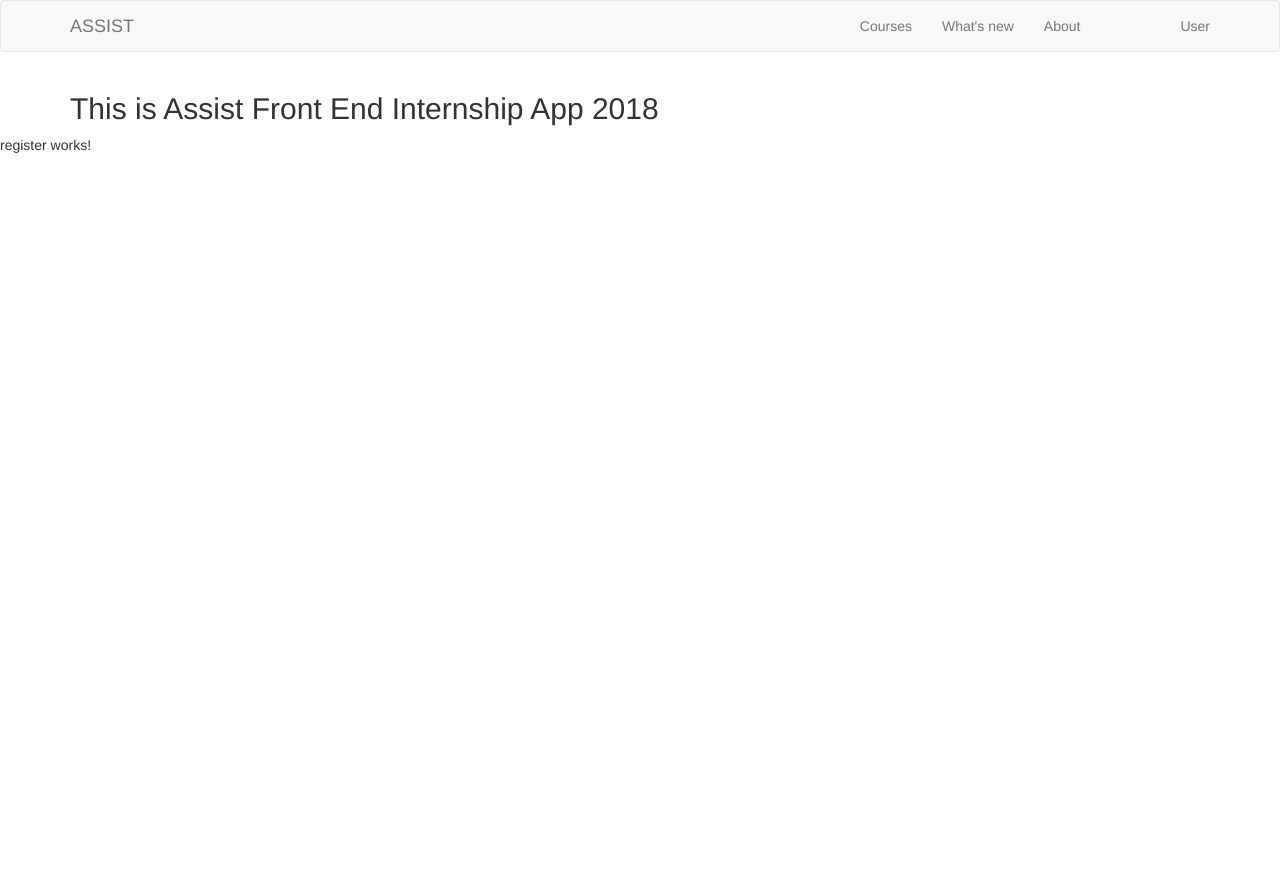
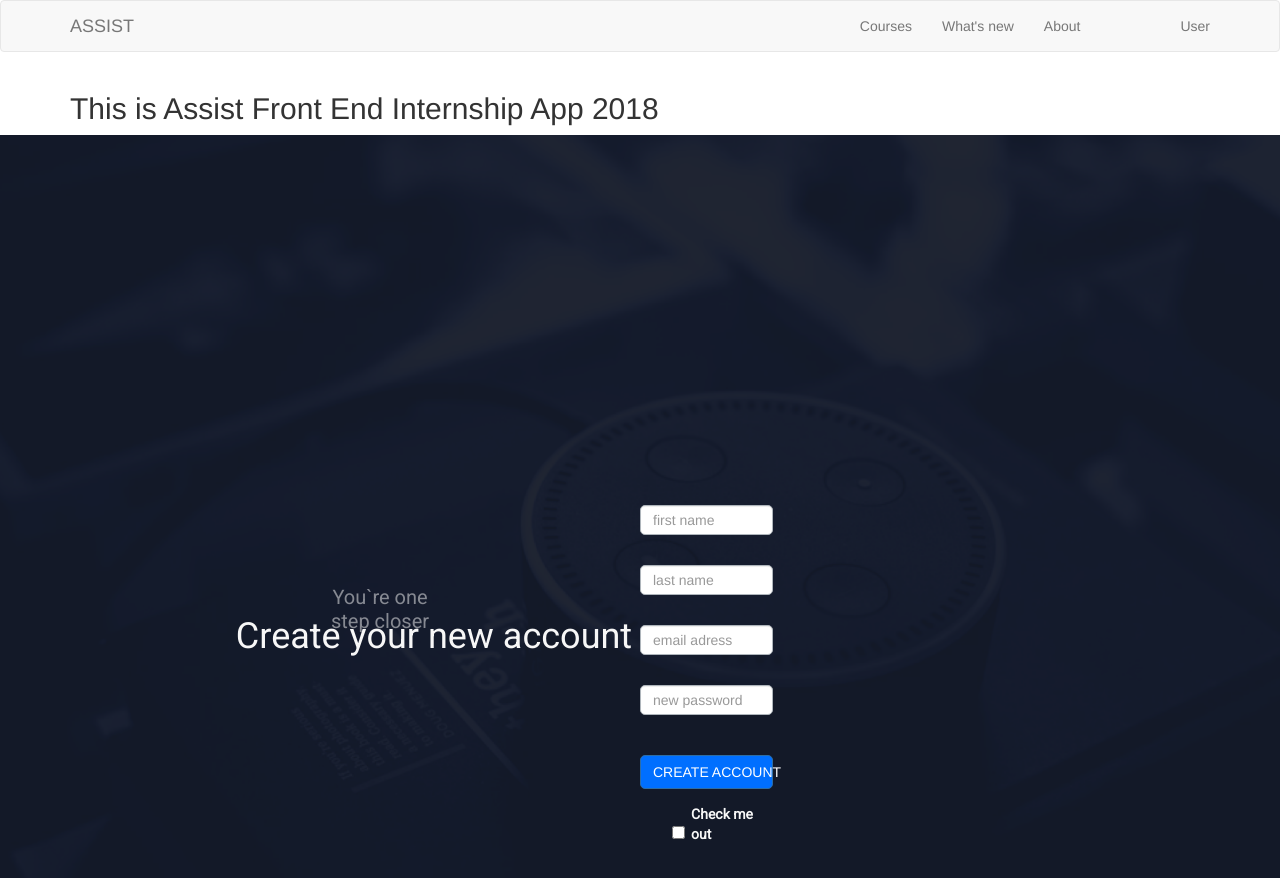
Before and after one commit to internbogdanpatraucean/green_team, an Angular app: page /register in a window 1280 px wide. Shown: the top 878 px of the page. Before the commit the page ends 800 px from the top, so only its background shows below. Built offline with nearby package versions, Linux system fonts and the light colour scheme.

Commit message:
[UI] Created design for the  login page.

```diff
--- a/src/app/components/shared/authentification/login/login.component.css
+++ b/src/app/components/shared/authentification/login/login.component.css
@@ -13,7 +13,7 @@
   /* position: absolute; */
 }
 
-.create-account {
+.login {
   float: right;
   height: 20%;
   width: 80%;
@@ -26,7 +26,7 @@
   padding-top: 20px;
 }
 
-.you-re-close {
+.welcome-back {
   float: right;
   height: 52px;
   width: 50%;
@@ -53,7 +53,7 @@
   margin-bottom: 10px;
 }
 
-.register-btn {
+.sign-btn {
   width: 20.83%;
   border-radius: 5px;
   background-color: #006fff;
@@ -66,23 +66,15 @@
   height: 100%;
 }
 
-.register-form{
+.login-form{
   float:right;
   width: 50%;
-  padding-top: 350px;
+  padding-top: 380px;
 }
 
-.check-me{
-    height: 1.56%;
-    width: 13.82%;
-    color: #F7F7F7;
-    font-family: "Roboto", sans-serif;
-    font-size: 14px;
-    /* line-height: 16px; */
-    margin-left: 1%;
+.forgot-password{
+  padding-top: 20px;
+  color: white;
+  font-family: Roboto;
+  padding-left: 20px;
 }
-
-.check-square{
-  margin-top: 15px;
-  margin-left: 5%;;
-}
--- a/src/app/components/shared/authentification/login/login.component.html
+++ b/src/app/components/shared/authentification/login/login.component.html
@@ -2,34 +2,23 @@
 
   <!--Message-->
   <div class="message-register">
-    <p class="you-re-close">You`re one step closer</p>
-    <p class="create-account">Create your new account</p>
+    <p class="welcome-back">Welcome back!</p>
+    <p class="login">Login to your account</p>
   </div>
 
   <!--reset form-->
-  <div class="register-form">
+  <div class="login-form">
     <form>
-      <div class="form-group input-textbox-group">
-        <label for="InputFirstName"></label>
-        <input type="text" class="form-control input-textbox" id="InputFirstName"  placeholder="first name">
-      </div>
-      <div class="form-group input-textbox-group">
-          <label for="InputLastName"></label>
-          <input type="text" class="form-control input-textbox" id="InputLastName"  placeholder="last name">
-        </div>
       <div class="form-group input-textbox-group">
         <label for="InputEmail1"></label>
         <input type="email" class="form-control input-textbox" id="InputEmail1" aria-describedby="emailHelp" placeholder="email adress">
       </div>
       <div class="form-group input-textbox-group">
         <label for="InputPassword"></label>
-        <input type="password" class="form-control input-textbox" id="InputPassword" placeholder="new password">
+        <input type="password" class="form-control input-textbox" id="InputPassword">
       </div>
-      <button type="submit" class="btn btn-primary register-btn">CREATE ACCOUNT</button>
-      <div class="form-check check-square">
-          <input type="checkbox" class="form-check-input" id="exampleCheck1">
-          <label class="form-check-label check-me" for="exampleCheck1">Check me out</label>
-        </div>
+      <button type="submit" class="btn btn-primary sign-btn">SIGN IN</button>
+      <p class="forgot-password">Forgot password? <u><a href="">Reset it</a></u></p>
     </form>
   </div>
 </div>
--- a/src/app/components/shared/authentification/register/register.component.css
+++ b/src/app/components/shared/authentification/register/register.component.css
@@ -0,0 +1,88 @@
+.bg {
+  /* The image used */
+  background-image: url("../../../../../assets/bg_image_authentification.png");
+  background-color: hsl(224, 32%, 12%);
+
+  /* Full height */
+  height: 100%;
+
+  /* Center and scale the image nicely */
+  background-position: center;
+  background-repeat: no-repeat;
+  background-size: cover;
+  /* position: absolute; */
+}
+
+.create-account {
+  float: right;
+  height: 20%;
+  width: 80%;
+  color: #f7f7f7;
+  font-size: 36px;
+  line-height: 42px;
+  text-align: center;
+  font-family: "Roboto", sans-serif;
+  padding-left: 100px;
+  padding-top: 20px;
+}
+
+.you-re-close {
+  float: right;
+  height: 52px;
+  width: 50%;
+  opacity: 0.5;
+  color: #f7f7f7;
+  font-family: Roboto;
+  font-size: 20px;
+  line-height: 24px;
+  text-align: center;
+  padding-right: 200px;
+  padding-top: 450px;
+}
+
+.input-textbox {
+  height: 4.39%;
+  width: 20.83%;;
+  border: 1px solid #aeb5bb;
+  border-radius: 5px;
+  background-color: #ffffff;
+  padding-top: -100px;
+}
+
+.input-textbox-group{
+  margin-bottom: 10px;
+}
+
+.register-btn {
+  width: 20.83%;
+  border-radius: 5px;
+  background-color: #006fff;
+  margin-top: 30px;
+}
+
+.message-register {
+  float: left;
+  width: 50%;
+  height: 100%;
+}
+
+.register-form{
+  float:right;
+  width: 50%;
+  padding-top: 350px;
+}
+
+.check-me{
+    height: 1.56%;
+    width: 13.82%;
+    color: #F7F7F7;
+    font-family: "Roboto", sans-serif;
+    font-size: 14px;
+    /* line-height: 16px; */
+    margin-left: 1%;
+}
+
+.check-square{
+  margin-top: 15px;
+  margin-left: 5%;;
+}
--- a/src/app/components/shared/authentification/register/register.component.html
+++ b/src/app/components/shared/authentification/register/register.component.html
@@ -1,3 +1,35 @@
-<p>
-  register works!
-</p>
+<div class="bg">
+
+    <!--Message-->
+    <div class="message-register">
+      <p class="you-re-close">You`re one step closer</p>
+      <p class="create-account">Create your new account</p>
+    </div>
+
+    <!--reset form-->
+    <div class="register-form">
+      <form>
+        <div class="form-group input-textbox-group">
+          <label for="InputFirstName"></label>
+          <input type="text" class="form-control input-textbox" id="InputFirstName"  placeholder="first name">
+        </div>
+        <div class="form-group input-textbox-group">
+            <label for="InputLastName"></label>
+            <input type="text" class="form-control input-textbox" id="InputLastName"  placeholder="last name">
+          </div>
+        <div class="form-group input-textbox-group">
+          <label for="InputEmail1"></label>
+          <input type="email" class="form-control input-textbox" id="InputEmail1" aria-describedby="emailHelp" placeholder="email adress">
+        </div>
+        <div class="form-group input-textbox-group">
+          <label for="InputPassword"></label>
+          <input type="password" class="form-control input-textbox" id="InputPassword" placeholder="new password">
+        </div>
+        <button type="submit" class="btn btn-primary register-btn">CREATE ACCOUNT</button>
+        <div class="form-check check-square">
+            <input type="checkbox" class="form-check-input" id="exampleCheck1">
+            <label class="form-check-label check-me" for="exampleCheck1">Check me out</label>
+          </div>
+      </form>
+    </div>
+  </div>
```
